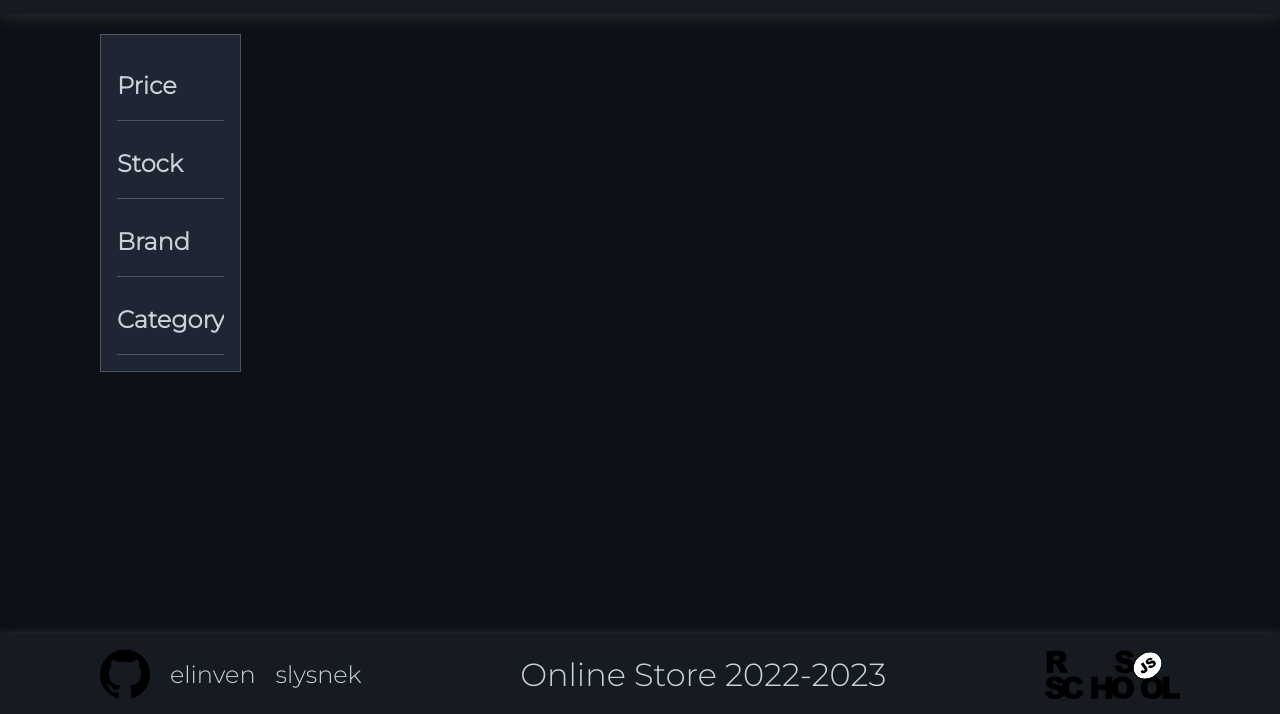
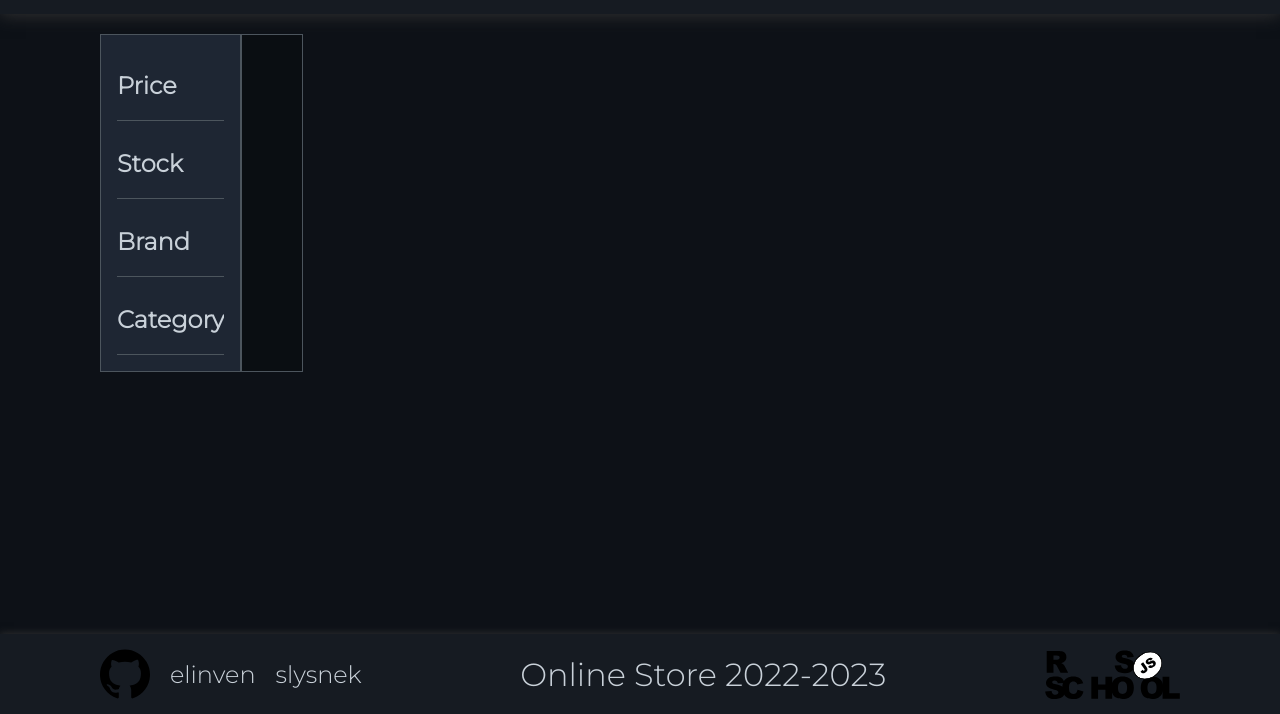
Before and after one commit to elinven/online-store, a website built with webpack: page src/index.html in a window 1280 px wide. Shown: the part 86-800 px from the top of the page. Built offline with nearby package versions, Linux system fonts and the light colour scheme; no server answers.

Commit message:
feat: add wrapper to showcase

```diff
--- a/src/components/item/style.css
+++ b/src/components/item/style.css
@@ -3,8 +3,8 @@
   flex-direction: column;
   align-items: center;
   border: 1px solid var(--border-color);
-  border-left: none;
   background: rgba(0, 0, 0, 0.2);
+  max-width: 1362px;
   padding: 10px;
 }
 
--- a/src/pages/store/store.ts
+++ b/src/pages/store/store.ts
@@ -6,12 +6,14 @@ import "./store.css";
 export class StorePage extends Component {
   private filterWrapper;
   private itemsWrapper;
+  private goodsWrapper;
 
   constructor(parentNode: HTMLElement) {
     super(parentNode, "div", ["store-page"]);
 
     this.filterWrapper = new Filters(this.elem);
-    this.itemsWrapper = new Items(this.elem);
+    this.goodsWrapper = new Component(this.elem, 'div', ['goods-wrapper']);
+    this.itemsWrapper = new Items(this.goodsWrapper.elem);
 
   }
 }
```
